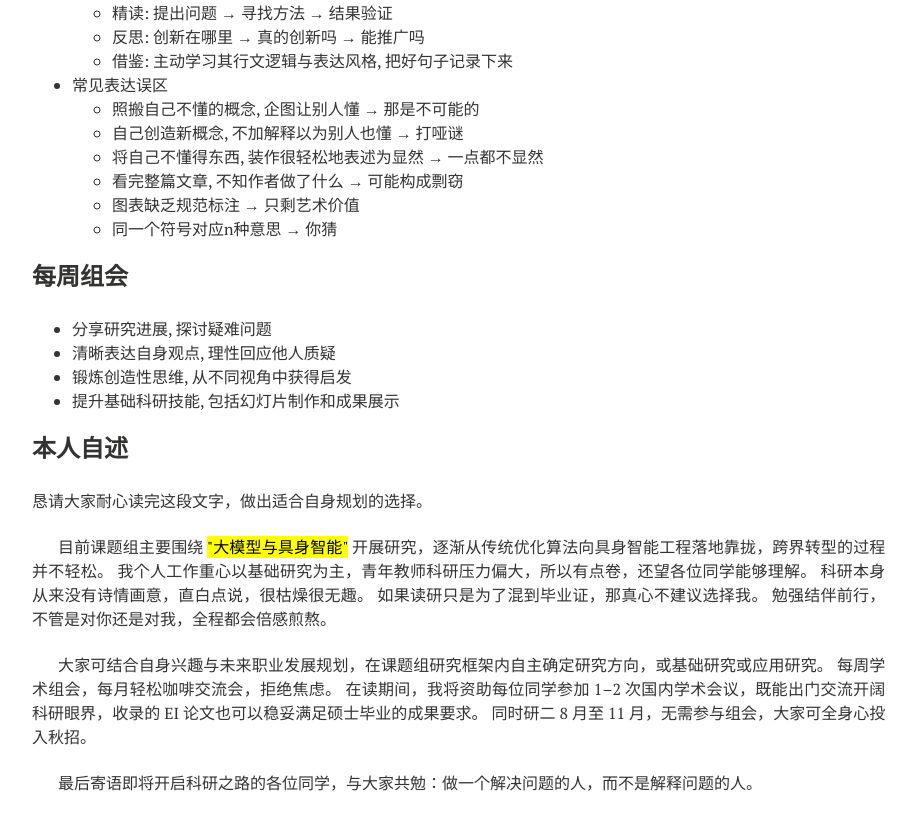
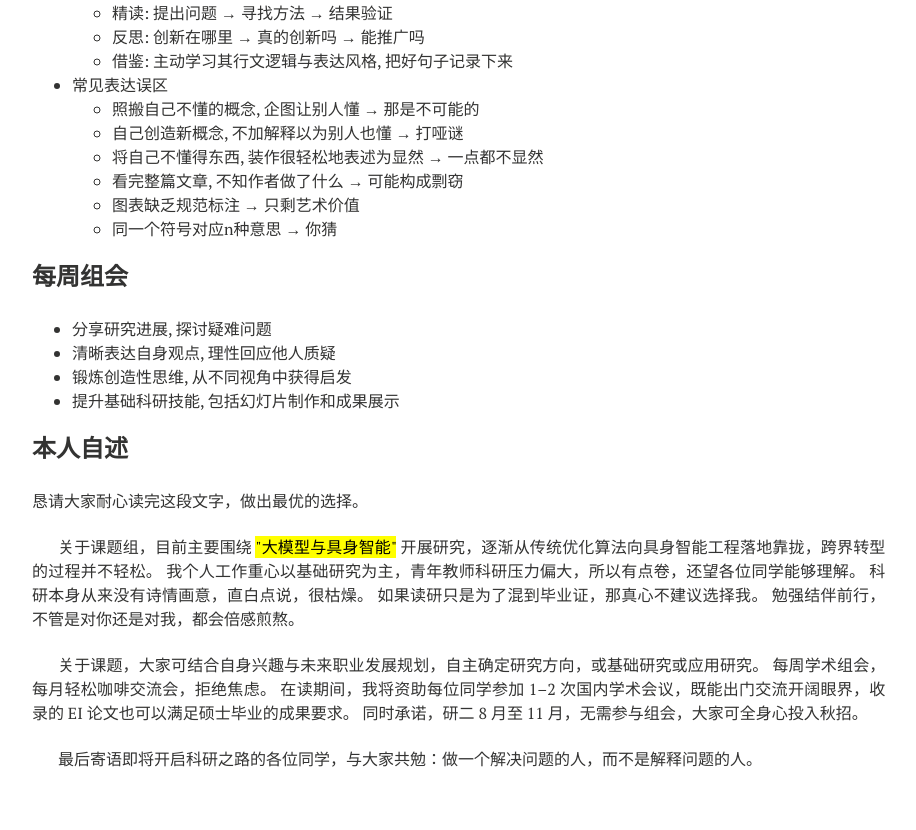
Before and after one commit to xianchaoxiu/xianchaoxiu.github.io, a Jekyll site: the page built from chinese/reading/index.md, in a window 1280 px wide and 900 px high, scrolled down 1244 px. Shown: the top 830 px of the window, without its empty margins (288-1204 px from the left). Built offline with Jekyll 4.4.1, drawn with Linux system fonts in a browser that asks for light colours; nearby versions of some CDN libraries.

Commit message:
Update index.md

```diff
--- a/chinese/reading/index.md
+++ b/chinese/reading/index.md
@@ -75,18 +75,18 @@ share: false
 
 ### 本人自述
 
-恳请大家耐心读完这段文字，做出适合自身规划的选择。 <br> <br>
+恳请大家耐心读完这段文字，做出最优的选择。 <br> <br>
 
-目前课题组主要围绕 <mark>"大模型与具身智能"</mark> 开展研究，逐渐从传统优化算法向具身智能工程落地靠拢，跨界转型的过程并不轻松。
+关于课题组，目前主要围绕 <mark>"大模型与具身智能"</mark> 开展研究，逐渐从传统优化算法向具身智能工程落地靠拢，跨界转型的过程并不轻松。
 我个人工作重心以基础研究为主，青年教师科研压力偏大，所以有点卷，还望各位同学能够理解。
-科研本身从来没有诗情画意，直白点说，很枯燥很无趣。
+科研本身从来没有诗情画意，直白点说，很枯燥。
 如果读研只是为了混到毕业证，那真心不建议选择我。
-勉强结伴前行，不管是对你还是对我，全程都会倍感煎熬。 <br> <br>
+勉强结伴前行，不管是对你还是对我，都会倍感煎熬。 <br> <br>
 
 
-大家可结合自身兴趣与未来职业发展规划，在课题组研究框架内自主确定研究方向，或基础研究或应用研究。
+关于课题，大家可结合自身兴趣与未来职业发展规划，自主确定研究方向，或基础研究或应用研究。
 每周学术组会，每月轻松咖啡交流会，拒绝焦虑。
-在读期间，我将资助每位同学参加 1–2 次国内学术会议，既能出门交流开阔科研眼界，收录的 EI 论文也可以稳妥满足硕士毕业的成果要求。
-同时研二 8 月至 11 月，无需参与组会，大家可全身心投入秋招。 <br> <br>
+在读期间，我将资助每位同学参加 1–2 次国内学术会议，既能出门交流开阔眼界，收录的 EI 论文也可以满足硕士毕业的成果要求。
+同时承诺，研二 8 月至 11 月，无需参与组会，大家可全身心投入秋招。 <br> <br>
 
 最后寄语即将开启科研之路的各位同学，与大家共勉：做一个解决问题的人，而不是解释问题的人。
```
